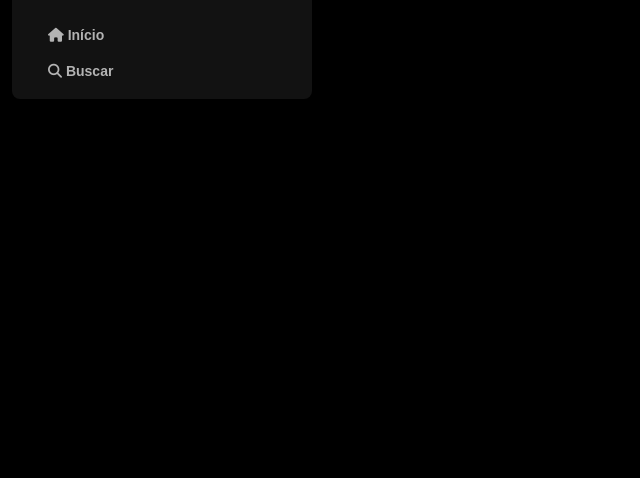
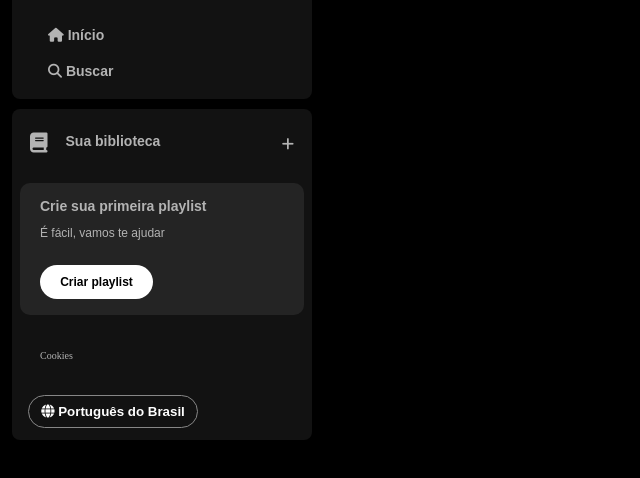
Before and after one commit to ErickOGR/imersao-alura-9-1, a plain HTML site: page index.html in a window 1280 px wide. Shown: the part 74-552 px from the top of the page, without its empty margins (0-640 px from the left). Drawn offline with Linux system fonts and the light colour scheme.

Commit message:
sidebar_commit

```diff
--- a/index.html
+++ b/index.html
@@ -6,9 +6,7 @@
     <title>Spotify Imersão</title>
     <link rel="stylesheet" href="reset.css">
     <link rel="stylesheet" href="styles.css">
-    <link rel="stylesheet" href="https://use.fontawesome.com/releases/v5.15.4/css/solid.css" integrity="sha384-Tv5i09RULyHKMwX0E8wJUqSOaXlyu3SQxORObAI08iUwIalMmN5L6AvlPX2LMoSE" crossorigin="anonymous" />
-    <link rel="stylesheet" href="https://cdnjs.cloudflare.com/ajax/libs/font-awesome/6.5.0/css/all.min.css" integrity="sha512-Zv3x6u1g8UOMrMTMWQvfuT+Owo6K4qGrNK3xPqocH8yVKn8LknJ7+gU/Yr6Bd0+7NkEAlU5n3ZHeh5UMdA+X2g==" crossorigin="anonymous" referrerpolicy="no-referrer" />
-
+    <link rel="stylesheet" href="https://cdnjs.cloudflare.com/ajax/libs/font-awesome/6.7.2/css/all.min.css" integrity="sha512-Evv84Mr4kqVGRNSgIGL/F/aIDqQb7xQ2vcrdIwxfjThSH8CSR7PBEakCr51Ck+w+/U6swU2Im1vVX0SVk9ABhg==" crossorigin="anonymous" referrerpolicy="no-referrer" />
 </head>
 <body>
     <div class="sidebar">
@@ -18,7 +16,6 @@
                     <img src="assets/icons/logo-spotify.png" alt="Logo do Spotify">
                 </a>
             </div>
-                <div>
                     <ul>
                         <li>
                             <a href="">
@@ -32,10 +29,38 @@
                                 <span>Buscar</span>
                         </a>
                     </ul>
+        </nav>
+
+        <div class="library">
+            <div class="library__content">
+                <button class="library__button">
+                    <span class="fa-solid fa-book"></span>
+                    <span>Sua biblioteca</span>
+                </button>
+                <span class="fa-solid fa-plus"></span>
+            </div>
+            <section class="section-playlist">
+                <div class="section-playlist__content">
+                    <span class="text title">Crie sua primeira playlist</span>
+                    <span class="text subtitle">É fácil, vamos te ajudar</span>
+                    <button class="section-playlist__button">
+                        <span>Criar playlist</span>
+                    </button>
                 </div>
+            </section>
+            <div class="cookies">
+                <a href="">Cookies</a>
             </div>
-        </nav>
+            <div class="languages">
+                <button class="languages__button">
+                    <span class="fa-solid fa-globe"></span>
+                    <span>Português do Brasil</span>
+                </button>
+            </div>
+        </div>
+
     </div>
+
 
     </div>
 </body>
--- a/styles.css
+++ b/styles.css
@@ -1,9 +1,5 @@
 body {
     background-color: black;
-}
-
-h1  {
-    color: white;
 }
 
 .sidebar {
@@ -47,3 +43,127 @@ h1  {
     font-size: 14px;
     font-family: "DM Sans", sans-serif;
 }
+
+.library {
+    background-color: #121212;
+    border-radius: 8px;
+    display: flex;
+    justify-content: space-between;
+    flex-direction: column;
+    padding: 4px 8px;
+    color: #b3b3b3;
+    font-weight: 600;
+    font-size: 14px;
+    margin-top: 10px;
+}
+
+.library .library__content {
+    display: flex;
+    justify-content: space-between;
+}
+
+.library .library__button {
+    display: flex;
+    margin-right: 10px;
+    color: #b3b3b3;
+    background-color: transparent;
+    border: 0;
+    font-size: 14px;
+    font-weight: 700;
+    font-family: "DM Sans", sans-serif;
+    text-align: center;
+    text-decoration: none;
+    text-transform: none;
+    padding: 20px 10px;
+}
+
+.library .library__button .fa-solid {
+    font-size: 20px;
+    /* font-weight: 300; /* Retirado pois estavá bugando o icone*/
+    color: #b3b3b3;
+    margin-right: 10px;
+    padding-right: 8px;
+}
+
+.library .library__content .fa-plus {
+    margin: 24px 10px;
+}
+
+.section-playlist {
+    display: flex;
+    align-items: flex-start;
+    justify-content: space-between;
+    gap: 20px;
+    background-color: #242424;
+    color: #b3b3b3;
+    font-weight: 600;
+    font-size: 14px;
+    margin: 8px 0;
+    padding: 16px 20px;
+    border-radius: 10px;
+}
+
+.section-playlist .section-playlist__content {
+    display: flex;
+    flex-direction: column;
+}
+
+.section-playlist__content .text {
+    padding-bottom: 14px;
+    columns: #fff;
+    font-family: "DM Sans", sans-serif;
+}
+
+.section-playlist__content .title {
+    font-weight: 700;
+}
+
+.section-playlist__content .subtitle {
+    font-weight: 500;
+    font-size: 12px;
+}
+
+.section-playlist__content .section-playlist__button {
+    display: flex;
+    justify-content: center;
+    background-color: #fff;
+    color: black;
+    border-radius: 20px;
+    font-size: 12px;
+    font-weight: 700;
+    font-family: "DM Sans", sans-serif;
+    text-decoration: none;
+    text-transform: none;
+    padding: 10px;
+    margin-top: 12px;
+    border: 0px;
+    width: 113px;
+}
+
+.sidebar .cookies {
+    margin: 25px 20px;
+}
+
+.sidebar .cookies a{
+    color: #b3b3b3;
+    font-weight: 500;
+    font-size: 10px;
+    text-decoration: none;
+}
+
+.sidebar .cookies a:hover {
+    text-decoration: underline;
+}
+
+.library .languages .languages__button {
+    background-color: transparent;
+    border:  1px solid #878787;
+    color: #fff;
+    cursor: pointer;
+    align-items: center;
+    font-weight: bold;
+    width: 170px;
+    margin: 8px;
+    padding: 8px;
+    border-radius: 20px;
+}
```
Also changed, not shown: 1 other file.
